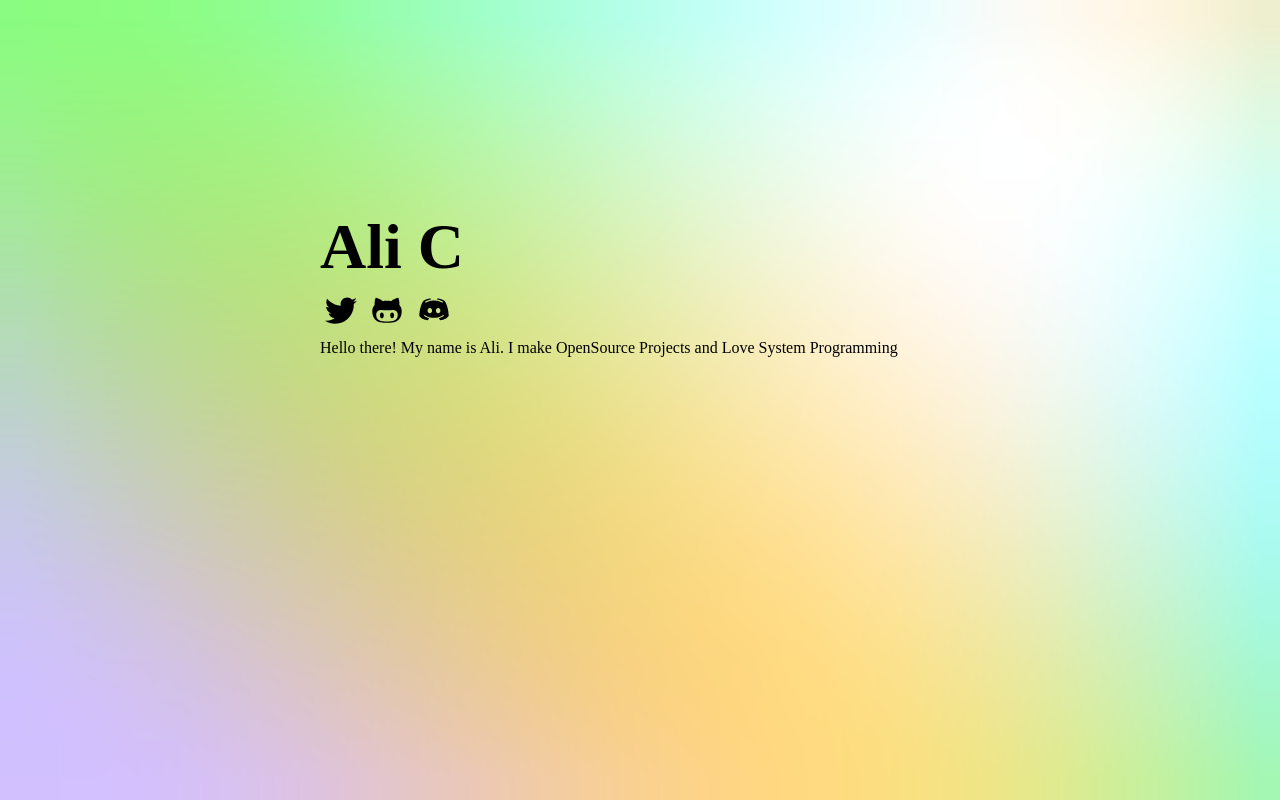
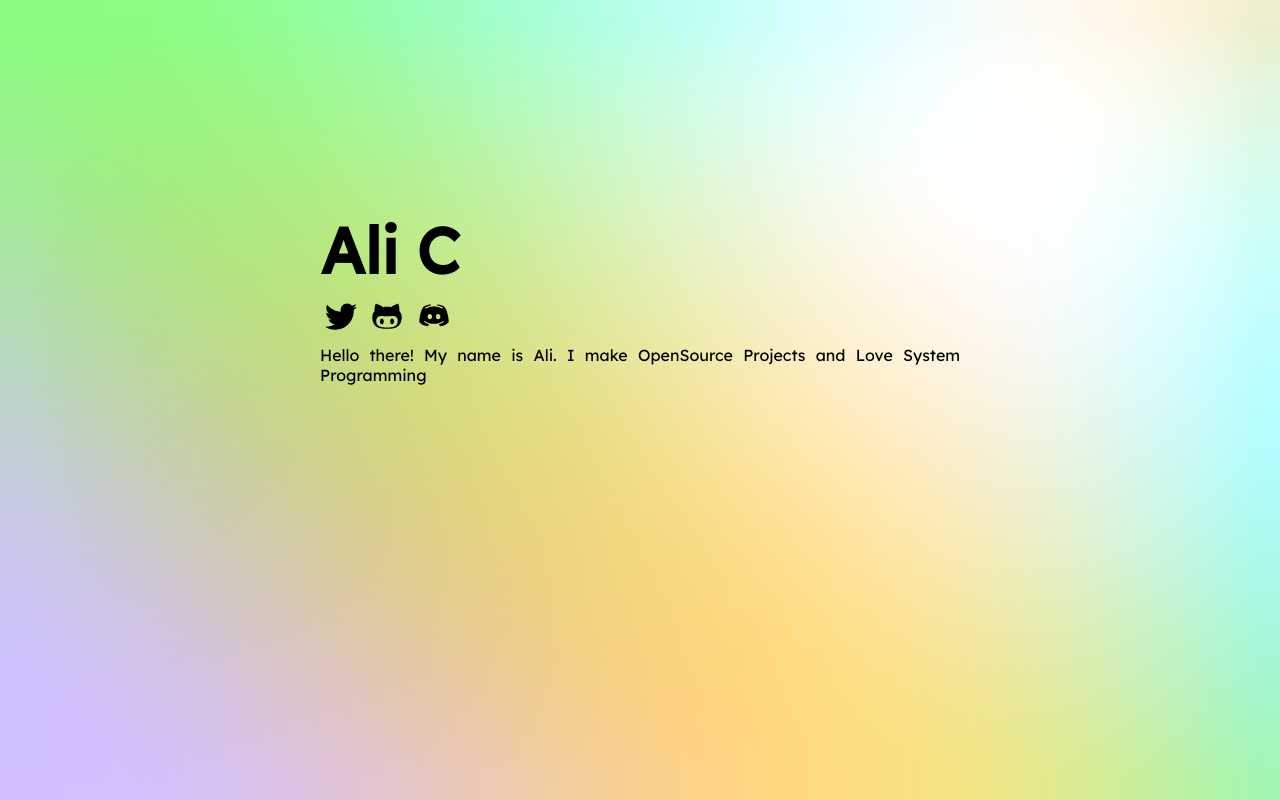
Before and after one commit to alic110/alic110.github.io, a plain HTML site: page index.html in a window 1280 px wide. Drawn offline with Linux system fonts and the light colour scheme; some packages are replaced by stand-ins of ours; a script that the page names is missing.

Commit message:
Update style.css

```diff
--- a/style.css
+++ b/style.css
@@ -1,6 +1,7 @@
 body {
   color: black;
   margin: 0;
+  font-family: "Lexend";
   overflow: hidden;
 }
 
```
